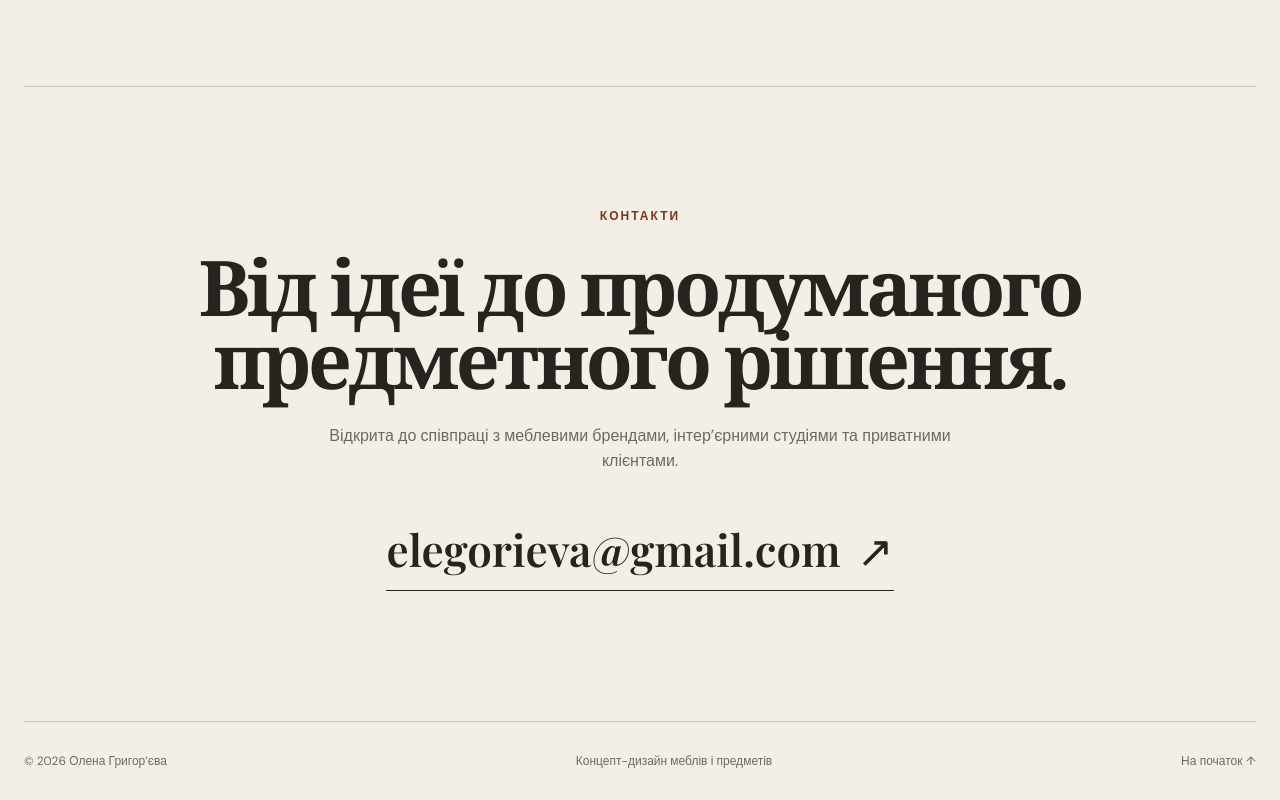
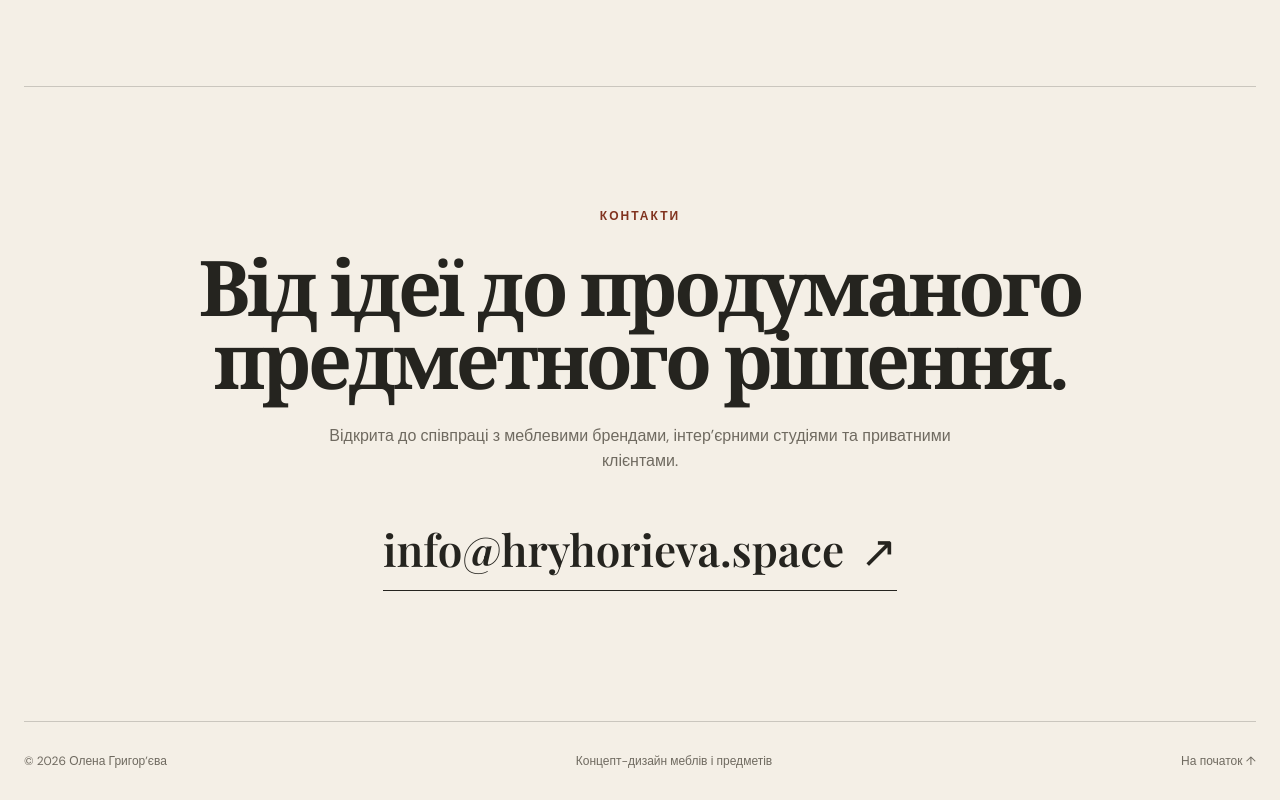
Before and after one commit to olena-hryhorieva/portfolio, a React (Vite) app: page / in a window 1280 px wide. Shown: the part 6909-7709 px from the top of the page. Built offline with nearby package versions, Linux system fonts and the light colour scheme; a web font is replaced by a local one.

Commit message:
Update contact email to info@hryhorieva.space

```diff
--- a/src/main.tsx
+++ b/src/main.tsx
@@ -311,8 +311,8 @@ function App() {
           <p className="eyebrow">{t.contact.eyebrow}</p>
           <h2 id="contact-title">{t.contact.title}</h2>
           <p>{t.contact.description}</p>
-          <a className="email-link" href="mailto:elegorieva@gmail.com">
-            elegorieva@gmail.com <Arrow />
+          <a className="email-link" href="mailto:info@hryhorieva.space">
+            info@hryhorieva.space <Arrow />
           </a>
         </section>}
       </main>
```
Also changed, not shown: 2 other files (tests, documents, lock files or other folders).
